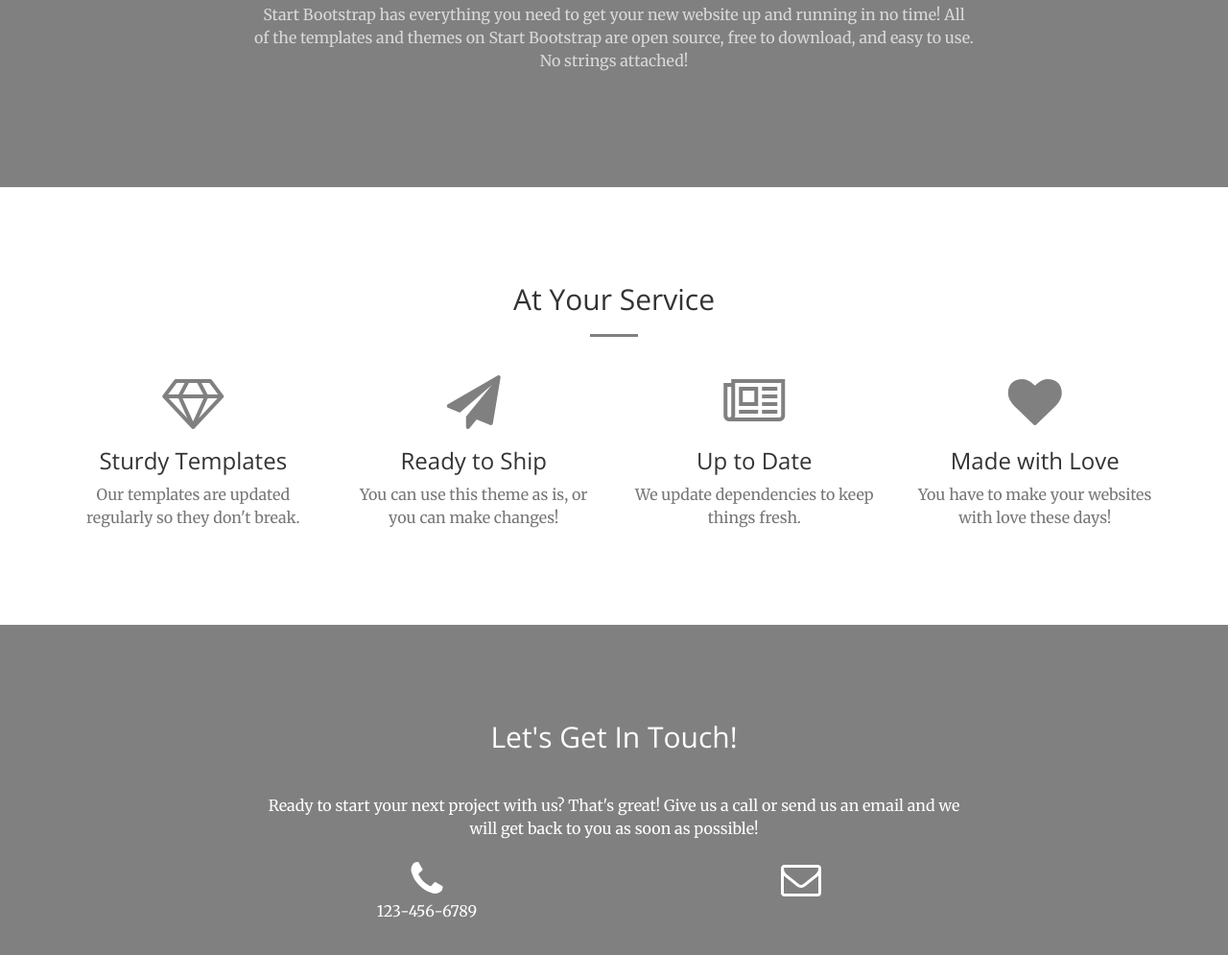
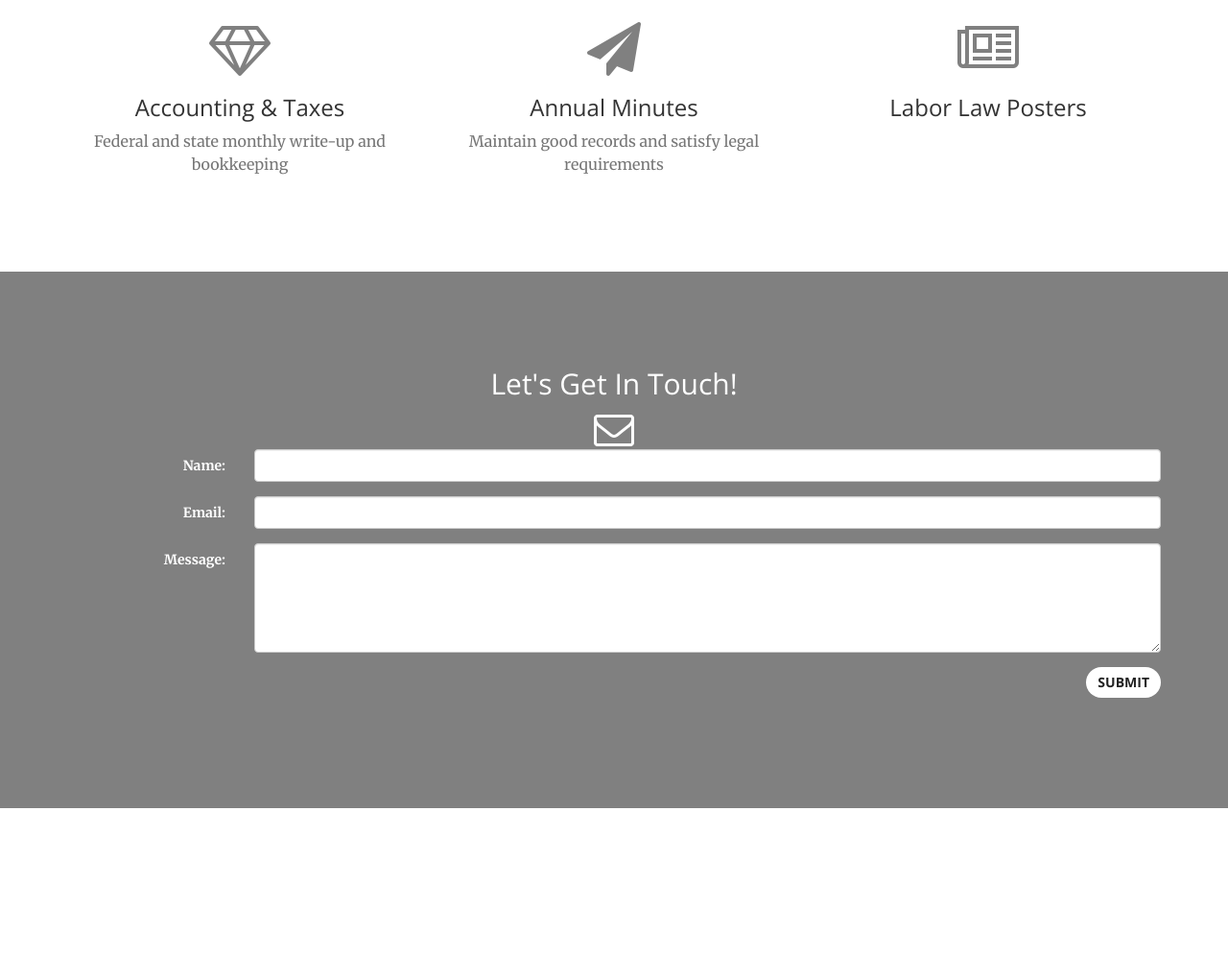
Before and after one commit to JasonMadeSomething/BCS-Site, a website: page index.html in a window 1280 px wide. Shown: the part 973-1968 px from the top of the page at 96% size. After the commit the page ends 1815 px from the top, so only its background shows below. Drawn offline with nearby package versions, Linux system fonts and the light colour scheme.

Commit message:
Add initial text content, begin resizing sections for visual flow

```diff
--- a/css/creative.css
+++ b/css/creative.css
@@ -1,3 +1,9 @@
+/*!
+ * Creative v1.0.4 (http://startbootstrap.com/template-overviews/creative)
+ * Copyright 2013-2016 Start Bootstrap
+ * Licensed under MIT (https://github.com/BlackrockDigital/startbootstrap/blob/gh-pages/LICENSE)
+ */
+
 html,
 body {
   height: 100%;
--- a/index.html
+++ b/index.html
@@ -73,13 +73,13 @@
             <div class="header-content-inner">
                 <h1>Business Compliance Services</h1>
                 <hr>
-                <p>Lorem Ipsum</p>
-                <a href="#about" class="btn btn-primary btn-xl page-scroll">Find Out More</a>
+                <p>Who we are, what we do</p>
+                <a href="#about" class="btn btn-primary btn-xl page-scroll">Give Me More</a>
             </div>
         </div>
     </header>
 
-    <section class="bg-primary" id="about">
+<!--    <section class="bg-primary" id="about">
         <div class="container">
             <div class="row">
                 <div class="col-lg-8 col-lg-offset-2 text-center">
@@ -89,47 +89,47 @@
                 </div>
             </div>
         </div>
-    </section>
+    </section>-->
 
     <section id="services">
         <div class="container">
             <div class="row">
                 <div class="col-lg-12 text-center">
-                    <h2 class="section-heading">At Your Service</h2>
+                    <h2 class="section-heading">Our Products & Services</h2>
                     <hr class="primary">
                 </div>
             </div>
         </div>
         <div class="container">
             <div class="row">
-                <div class="col-lg-3 col-md-6 text-center">
+                <div class="col-lg-4 col-md-6 text-center">
                     <div class="service-box">
                         <i class="fa fa-4x fa-diamond text-primary sr-icons"></i>
-                        <h3>Sturdy Templates</h3>
-                        <p class="text-muted">Our templates are updated regularly so they don't break.</p>
+                        <h3>Accounting & Taxes</h3>
+                        <p class="text-muted">Federal and state monthly write-up and bookkeeping</p>
                     </div>
                 </div>
-                <div class="col-lg-3 col-md-6 text-center">
+                <div class="col-lg-4 col-md-6 text-center">
                     <div class="service-box">
                         <i class="fa fa-4x fa-paper-plane text-primary sr-icons"></i>
-                        <h3>Ready to Ship</h3>
-                        <p class="text-muted">You can use this theme as is, or you can make changes!</p>
+                        <h3>Annual Minutes</h3>
+                        <p class="text-muted">Maintain good records and satisfy legal requirements</p>
                     </div>
                 </div>
-                <div class="col-lg-3 col-md-6 text-center">
+                <div class="col-lg-4 col-md-6 text-center">
                     <div class="service-box">
                         <i class="fa fa-4x fa-newspaper-o text-primary sr-icons"></i>
-                        <h3>Up to Date</h3>
-                        <p class="text-muted">We update dependencies to keep things fresh.</p>
+                        <h3>Labor Law Posters</h3>
+                        <p class="text-muted"></p>
                     </div>
                 </div>
-                <div class="col-lg-3 col-md-6 text-center">
+                <!--<div class="col-lg-3 col-md-6 text-center">
                     <div class="service-box">
                         <i class="fa fa-4x fa-heart text-primary sr-icons"></i>
                         <h3>Made with Love</h3>
                         <p class="text-muted">You have to make your websites with love these days!</p>
                     </div>
-                </div>
+                </div>-->
             </div>
         </div>
     </section>
@@ -137,18 +137,36 @@
     <section id="contact" class="bg-primary">
         <div class="container">
             <div class="row">
-                <div class="col-lg-8 col-lg-offset-2 text-center">
+                <div class="col-lg-12 text-center">
                     <h2 class="section-heading">Let's Get In Touch!</h2>
-                    <hr class="primary">
-                    <p>Ready to start your next project with us? That's great! Give us a call or send us an email and we will get back to you as soon as possible!</p>
+                    <i class="fa fa-envelope-o fa-3x sr-contact"></i>
                 </div>
-                <div class="col-lg-4 col-lg-offset-2 text-center">
-                    <i class="fa fa-phone fa-3x sr-contact"></i>
-                    <p>123-456-6789</p>
-                </div>
-                <div class="col-lg-4 text-center">
-                    <i class="fa fa-envelope-o fa-3x sr-contact"></i>
-                    <p><a href="mailto:your-email@your-domain.com">feedback@startbootstrap.com</a></p>
+                <div class="col-lg-12 text-center">
+                    <form class="form-horizontal" role="form">
+                        <div class="form-group">
+                            <label class="control-label col-sm-2" for="name">Name:</label>
+                            <div class="col-sm-10">
+                                <input type="text" class="form-control" id="fullName">
+                            </div>
+                        </div>
+                        <div class="form-group">
+                            <label class="control-label col-sm-2" for="email">Email:</label>
+                            <div class="col-sm-10">
+                                <input type="email" class="form-control" id="email">
+                            </div>
+                        </div>
+                        <div class="form-group">
+                            <label class="control-label col-sm-2" for="message">Message:</label>
+                            <div class="col-sm-10">
+                                <textarea class="form-control" rows="5" id="message"></textarea>
+                            </div>
+                        </div>
+                        <div class="form-group">
+                            <div class="col-sm-offset-2 col-sm-10">
+                                <button type="submit" class="btn btn-default pull-right">Submit</button>
+                            </div>
+                        </div>
+                    </form>
                 </div>
             </div>
         </div>
```
Also changed, not shown: css/creative.min.css.
